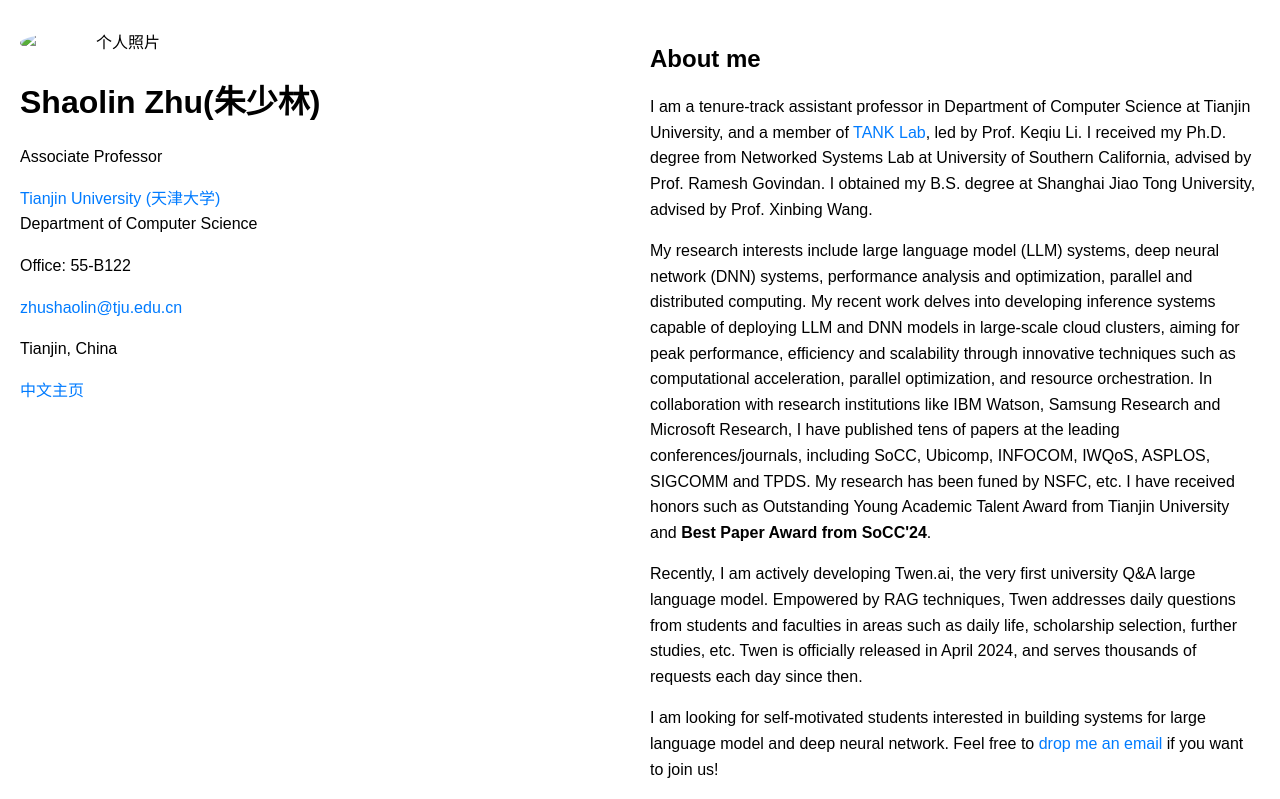
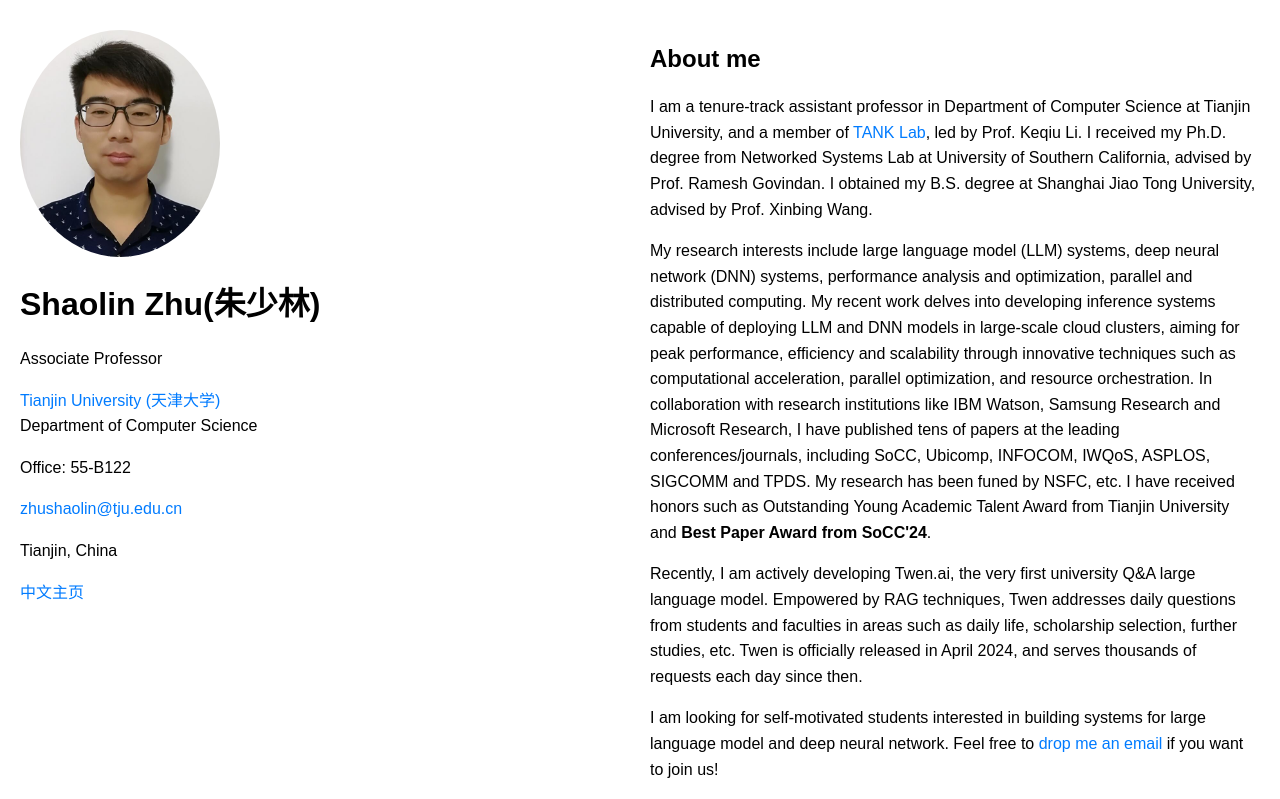
Before and after one commit to zsl-nlp/zsl-nlp.github.io, a plain HTML site: page index.html in a window 1280 px wide. Shown: the top 799 px of the page. Drawn offline with Linux system fonts and the light colour scheme.

Commit message:
Update index.html

```diff
--- a/index.html
+++ b/index.html
@@ -3,7 +3,7 @@
 <head>
     <meta charset="UTF-8">
     <meta name="viewport" content="width=device-width, initial-scale=1.0">
-    <title>Yitao Hu - Homepage</title>
+    <title>Shaolin Zhu - Homepage</title>
     <style>
         body { font-family: sans-serif; margin: 20px; line-height: 1.6; }
         h1, h2, h3 { margin-bottom: 0.5em; }
@@ -41,7 +41,7 @@
     <div class="container">
         <div>
              <div style="text-align: center;">
-            <img src="placeholder_photo.jpg" alt="个人照片" style="width: 200px; height: auto; border-radius: 50%;"/>
+            <img src="cv.jpg" alt="个人照片" style="width: 200px; height: auto; border-radius: 50%;"/>
             </div>
             <h1>Shaolin Zhu(朱少林)</h1>
             <p>Associate Professor</p>
```
